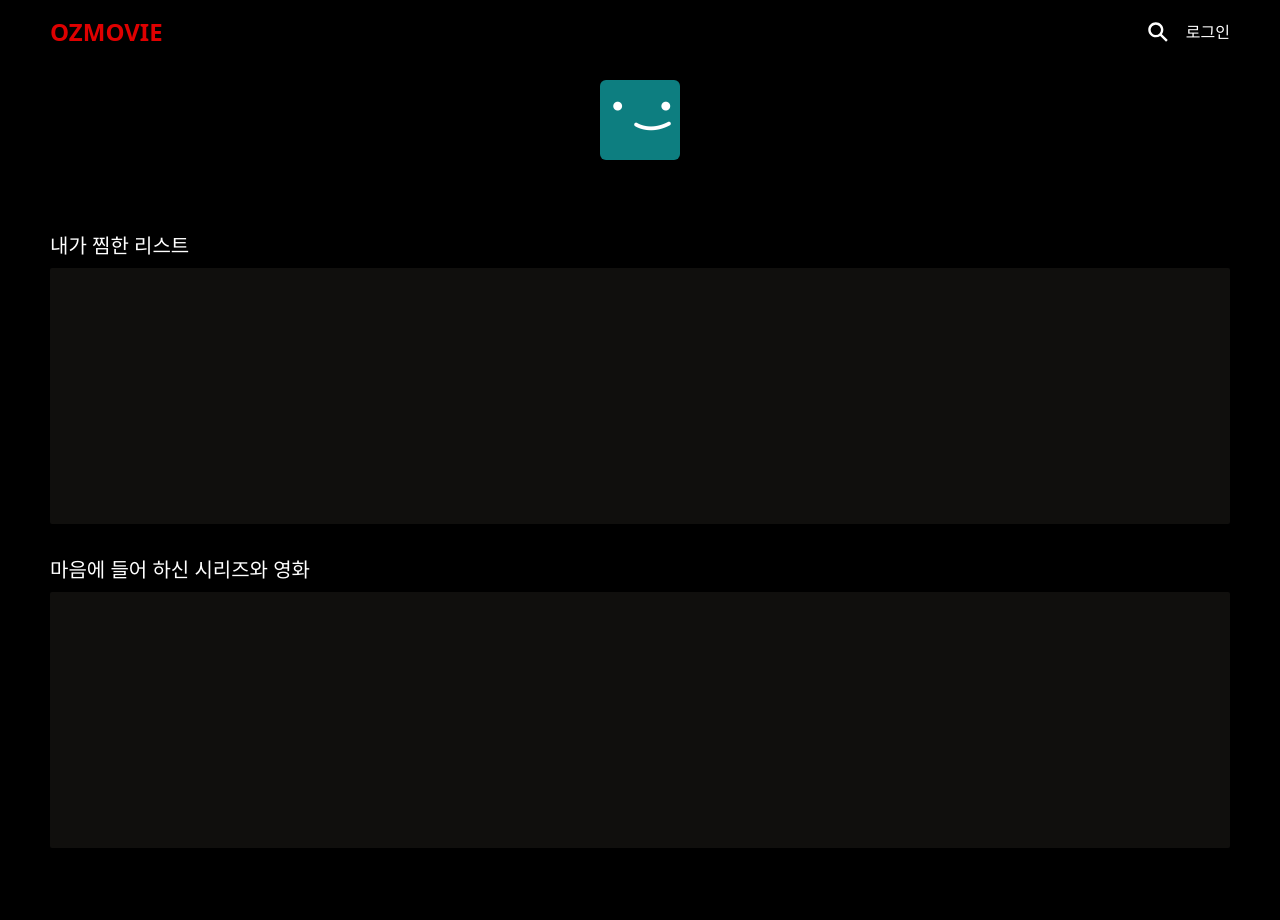
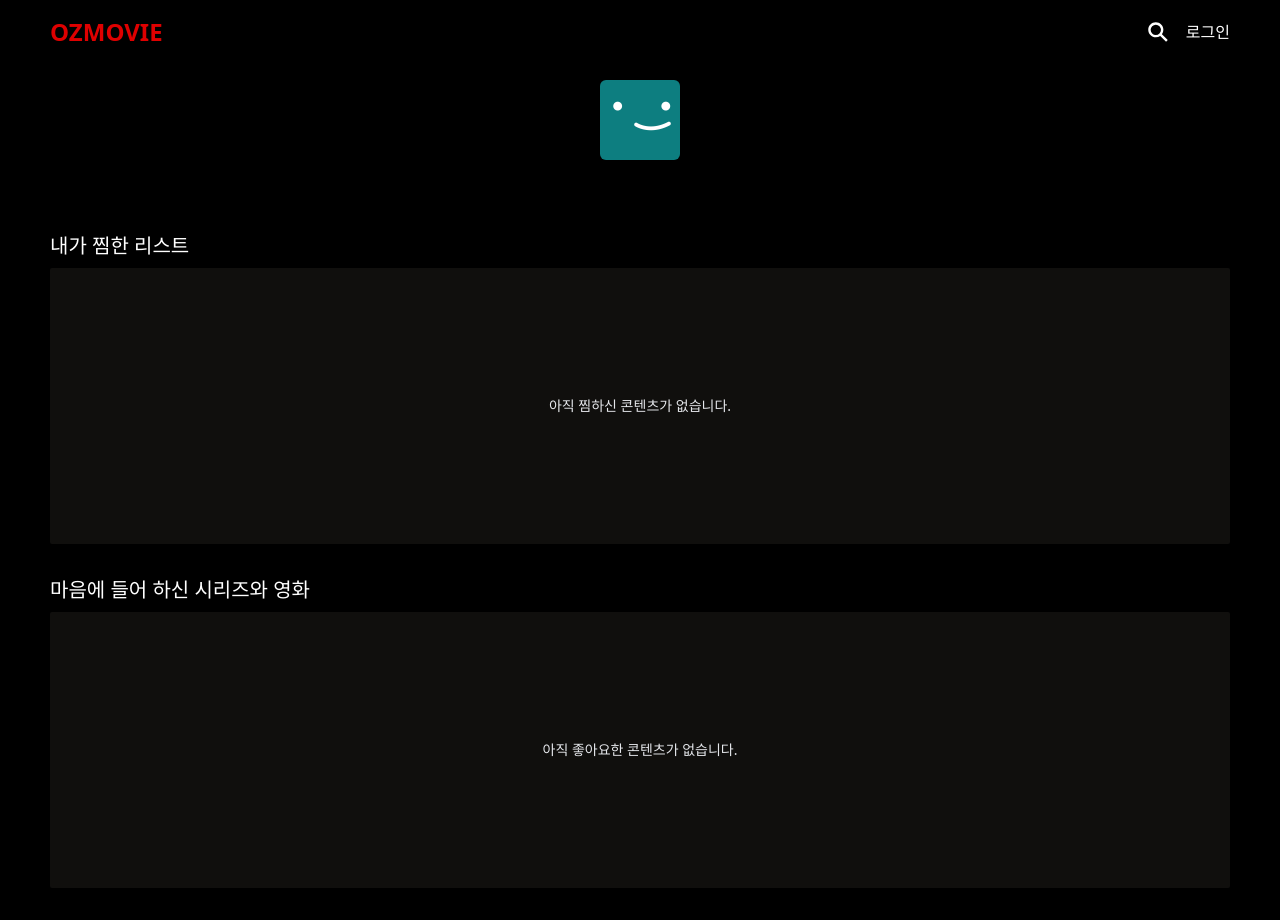
Before and after one commit to minji105/ozmovie, a React (Vite) app: page /mypage in a window 1280 px wide. Before the commit the page ends 880 px from the top, so only its background shows below. Built offline with nearby package versions, Linux system fonts and the light colour scheme; no server answers.

Commit message:
✨ Feat: emptyMessage 추가 (#26)

```diff
--- a/src/pages/Mypage.tsx
+++ b/src/pages/Mypage.tsx
@@ -16,11 +16,13 @@ export default function Mypage() {
       title: '내가 찜한 리스트',
       data: favorites || [],
       loading: favoritesLoading,
+      emptyMessage: '아직 찜하신 콘텐츠가 없습니다.',
     },
     {
       title: '마음에 들어 하신 시리즈와 영화',
       data: likes || [],
       loading: likesLoading,
+      emptyMessage: '아직 좋아요한 콘텐츠가 없습니다.',
     },
   ];
 
```
